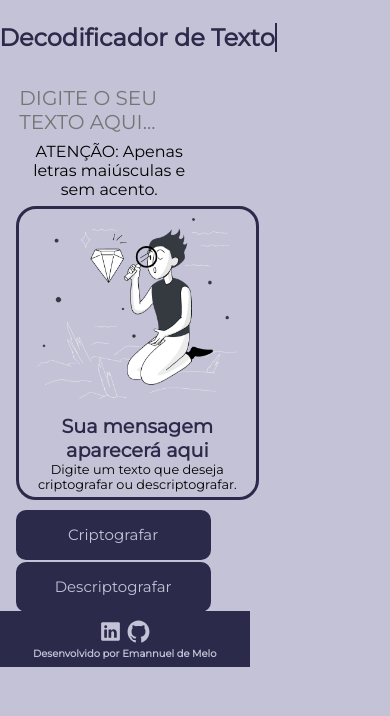
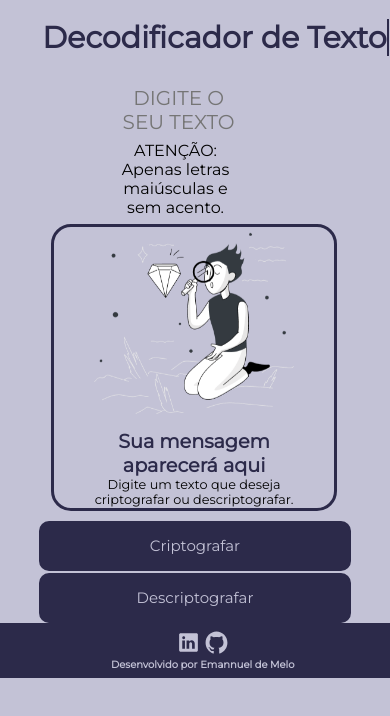
Before and after one commit to Emannuel-code/Challenger-ONE-Decodificador, a plain HTML site: page index.html in a window 390 px wide. Drawn offline with nearby package versions, Linux system fonts and the light colour scheme.

Commit message:
Update style.css

```diff
--- a/style.css
+++ b/style.css
@@ -229,32 +229,51 @@ p {
     }
 }
 
-@media(max-width:480px) {
-    .cabecalho {
-        justify-content: center;
-       align-items: center;
-       margin-right: 80%;
-       width: 15%;
-       font-size: 12px;
-      }
-    }
+@media(max-width:480px)  {
     .input-container, #output-saida {
         align-items: center;
         text-align: center;
         flex-direction: column;
         justify-content: center;
+        width: 80%;
+        margin-left: 5%;
+    }
+    #input-texto, p {
+        align-items: center;
+        text-align: center;
+        flex-direction: column;
+        justify-content: center;
+        width: 80%;
+        margin-left: 50%;
+    }
+    .btn-copiar {
+        align-items: center;
+        text-align: center;
+        flex-direction: column;
+        justify-content: center;
+        width: 80%;
+        margin-left: 30%;
+    }
+    .rodape, .icons h3 {
+        justify-content: center;
+    align-items: center;
+    margin-right: 80%;
+    width: 100%;
+    font-size: 12px;
     }
     .bnt-container button {
         margin-bottom: 2px;
-        width: 50%;
+        width: 80%;
         align-items: center;
         top: 10px;
         display: inline-block;
+        margin-left: 10%;
     }
-.rodape, .icons h3 {
-    justify-content: center;
-    align-items: center;
-    margin-right: 80%;
-    width: 60%;
-    font-size: 12px;
-}
+  .cabecalho {
+        justify-content: center;
+        align-items: center;
+       margin-right: 80%;
+       width: 50%;
+       font-size: 15px;
+      }
+    }
```
